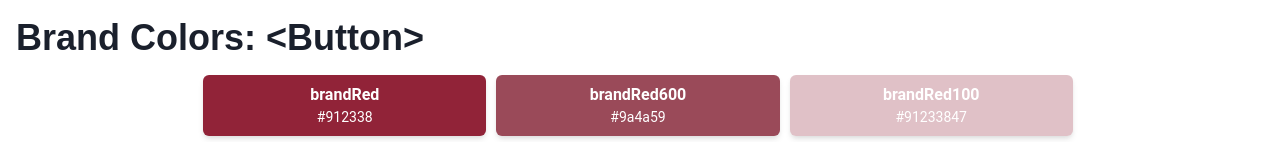
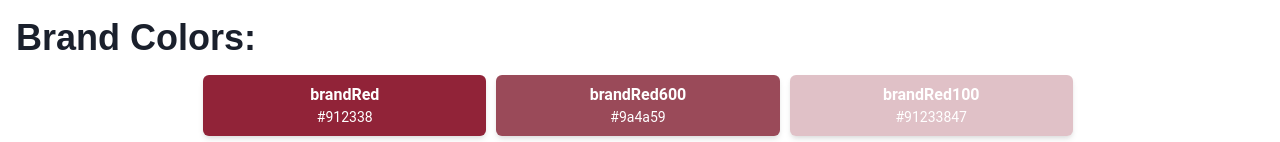
Before and after one commit to JamesPartsafas/ConcordiaCurriculumManager, a React (Vite) app in the folder App/: page /components-list in a window 1280 px wide. Shown: the top 142 px of the page. Built offline with nearby package versions, Linux system fonts and the light colour scheme; no server answers.

Commit message:
typo error #71

```diff
--- a/App/src/pages/ComponentsList.tsx
+++ b/App/src/pages/ComponentsList.tsx
@@ -36,7 +36,7 @@ function ComponentsList() {
     return (
         <Box p={4}>
             <Box>
-                <Heading mb={4}>Brand Colors: {"<Button>"}</Heading>
+                <Heading mb={4}>Brand Colors:</Heading>
                 <Flex flexWrap="wrap" justifyContent="space-between" width="70%" m="auto">
                     {Object.entries(brandColors).map(([colorName, colorCode]) => (
                         <Box
```
